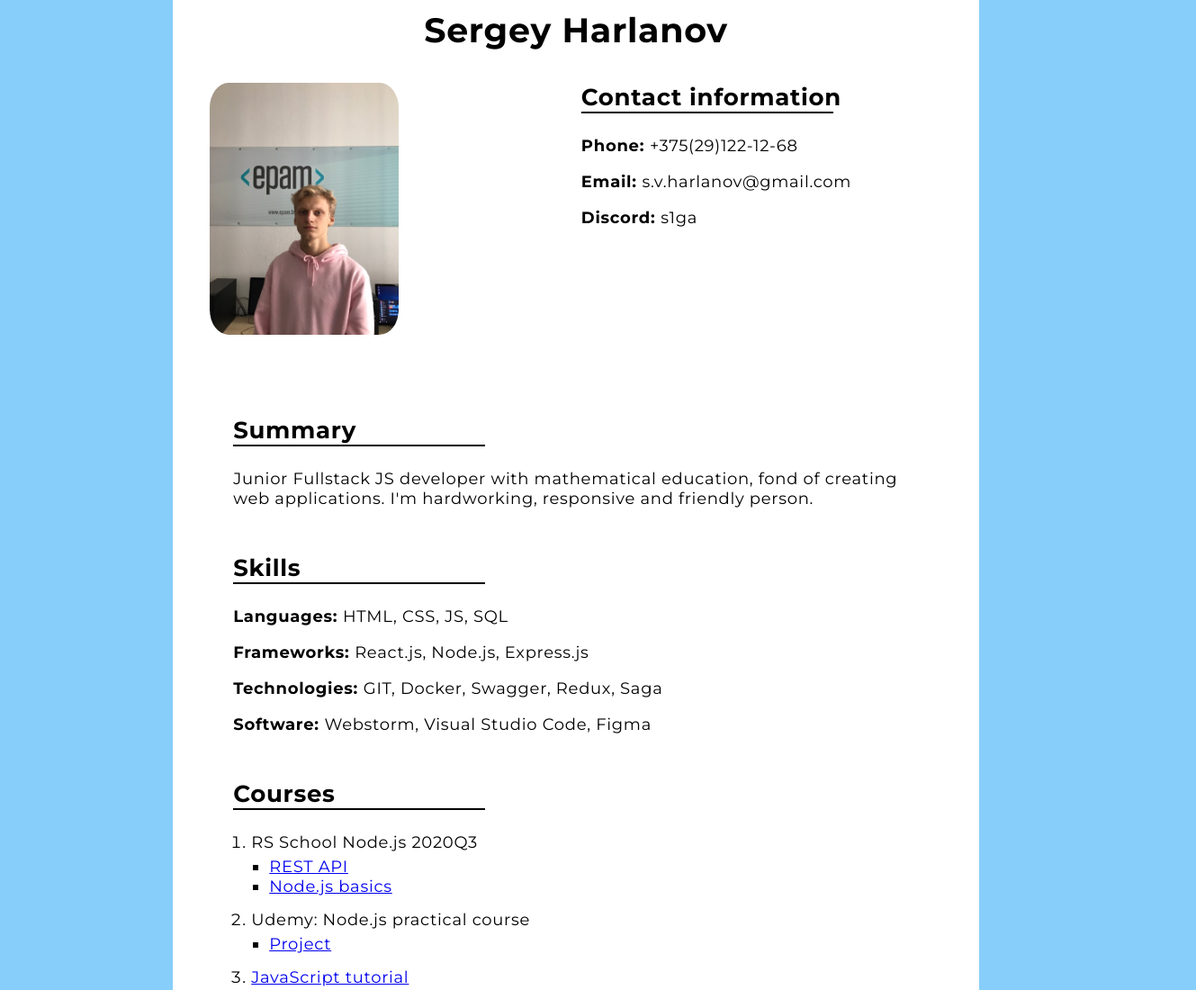
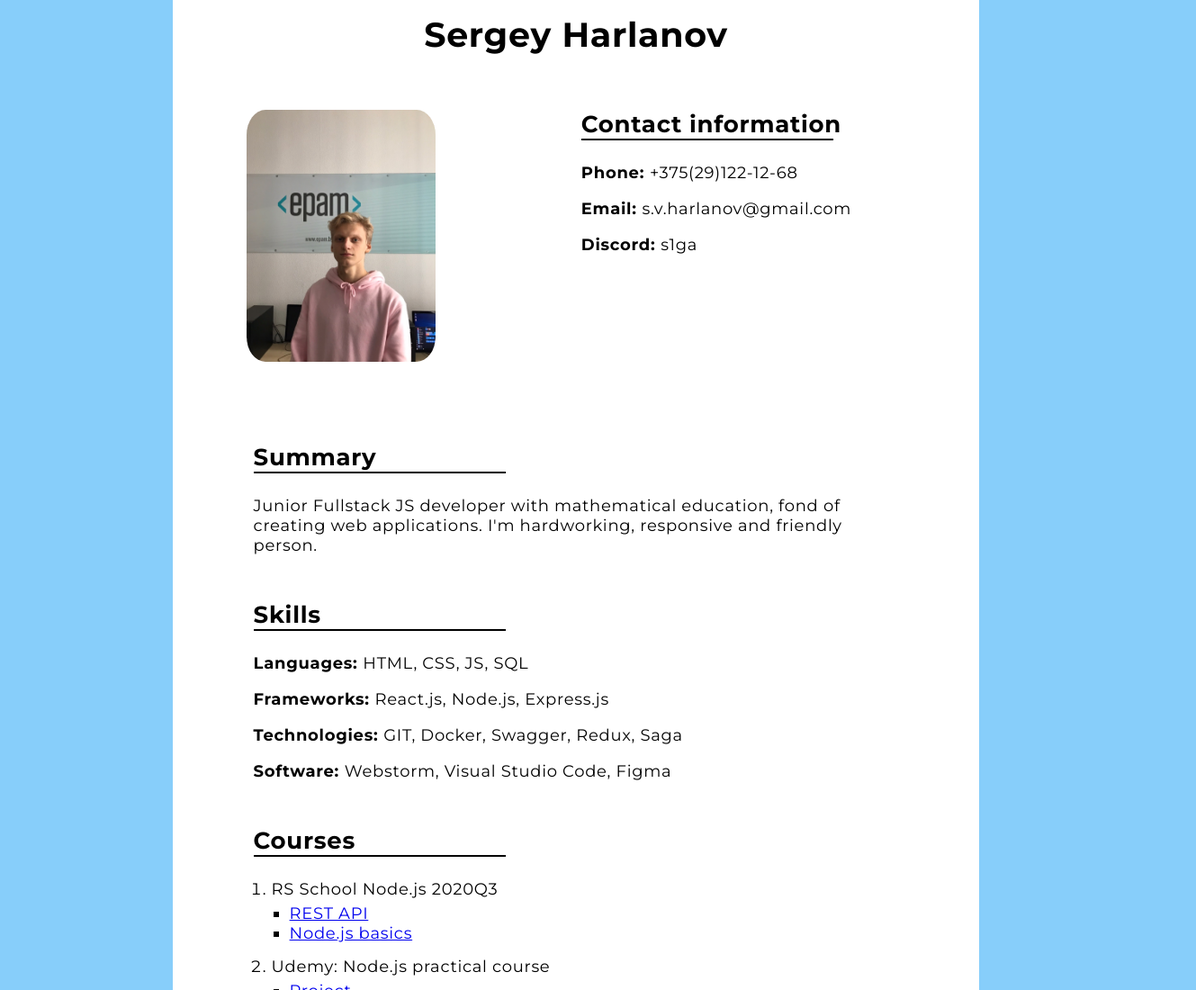
Before and after one commit to s1ga/rsschool-cv, a plain HTML site: page index.html in a window 1280 px wide. Shown: the top 1100 px of the page at 90% size, 1329 px wide, since content can reach past the window. Drawn offline with Linux system fonts and the light colour scheme.

Commit message:
fix: change code example whitespaces, photo position and some indents

```diff
--- a/styles.css
+++ b/styles.css
@@ -15,15 +15,16 @@ body {
     background-color: #fff;
     color: #000;
     letter-spacing: 0.7px;
+    padding-bottom: 1px;
 }
 
 .header {
-    padding-top: 10px;
+    padding-top: 15px;
 }
 
 .title {
     text-align: center;
-    margin-bottom: 35px;
+    margin-bottom: 60px;
     font-size: 38px;
 }
 
@@ -37,6 +38,7 @@ body {
 
 .contact-info-photo {
     display: block;
+    justify-self: end;
     height: 280px;
     width: auto;
     border-radius: 10%;
@@ -72,7 +74,7 @@ body {
 }
 
 .main {
-    width: 85%;
+    width: 80%;
     margin: 60px auto 0;
 }
 
```
Also changed, not shown: index.html (+2 -0 lines).
